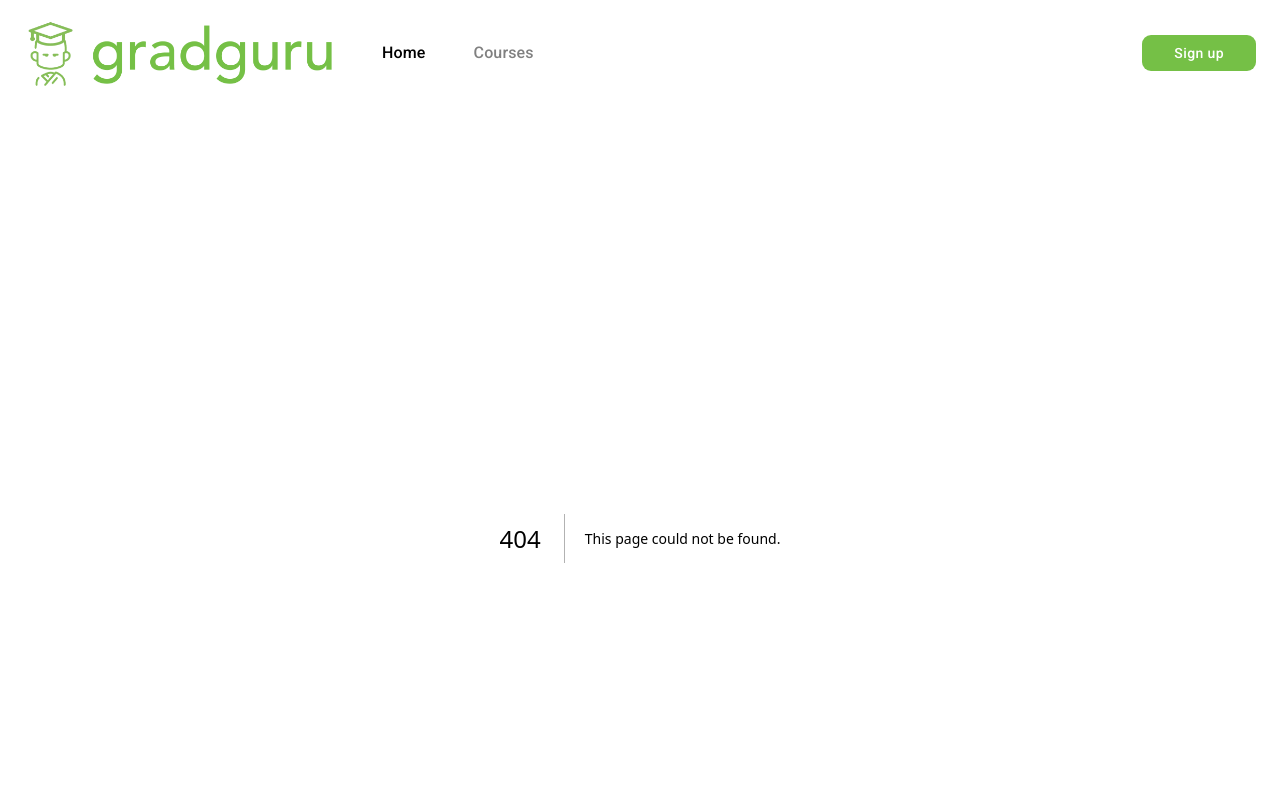
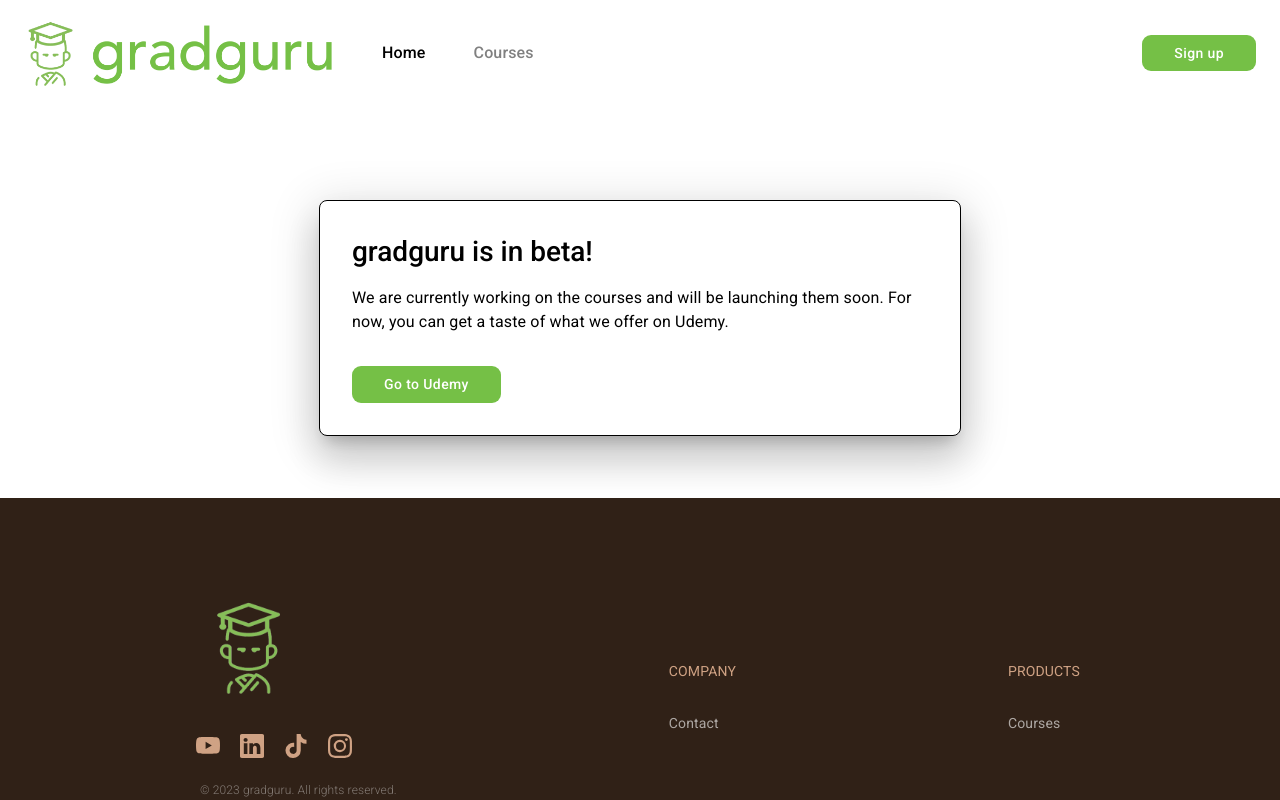
Before and after one commit to finnformica/gradguru, a Next.js app: page /courses in a window 1280 px wide. Before the commit this address had no page. Shown: the top 800 px of the page. Built offline with nearby package versions, Linux system fonts and the light colour scheme.

Commit message:
add in progress course page

```diff
--- /dev/null
+++ b/src/app/courses/page.tsx
@@ -0,0 +1,43 @@
+"use client";
+import { Typography, Box, Container } from "@mui/material";
+import SmallTitle from "@/components/Titles/SmallTitle";
+import SquareButton from "@/components/Buttons/SquareButton";
+
+const style = {
+  position: "relative",
+  width: { xs: "80%", md: "60%", lg: "50%" },
+  bgcolor: "background.paper",
+  border: "1px solid #000",
+  borderRadius: "8px",
+  boxShadow: 24,
+  p: 4,
+};
+
+const CoursePage = () => {
+  return (
+    <Container
+      sx={{
+        height: "45vh",
+        display: "flex",
+        justifyContent: "center",
+        alignItems: "center",
+      }}
+    >
+      <Box sx={style}>
+        <SmallTitle>gradguru is in beta!</SmallTitle>
+        <Typography id="modal-modal-description" sx={{ mt: 2 }}>
+          We are currently working on the courses and will be launching them
+          soon. For now, you can get a taste of what we offer on Udemy.
+        </Typography>
+        <SquareButton
+          href="https://www.udemy.com/course/the-complete-guide-to-securing-a-big-4-offer/?instructorPreviewMode=guest"
+          sx={{ mt: 4 }}
+        >
+          Go to Udemy
+        </SquareButton>
+      </Box>
+    </Container>
+  );
+};
+
+export default CoursePage;
```
Also changed, not shown: src/components/Features/Footer.tsx (+1 -8 lines).
